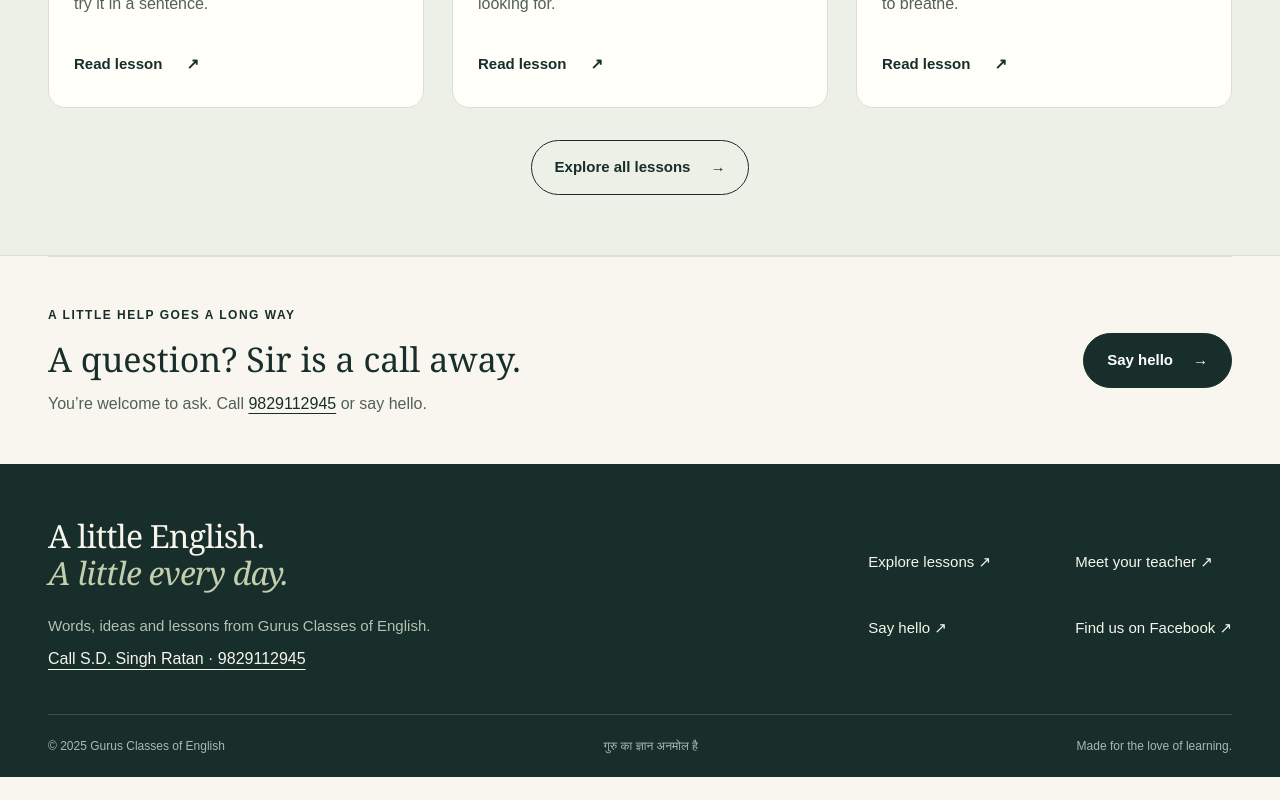
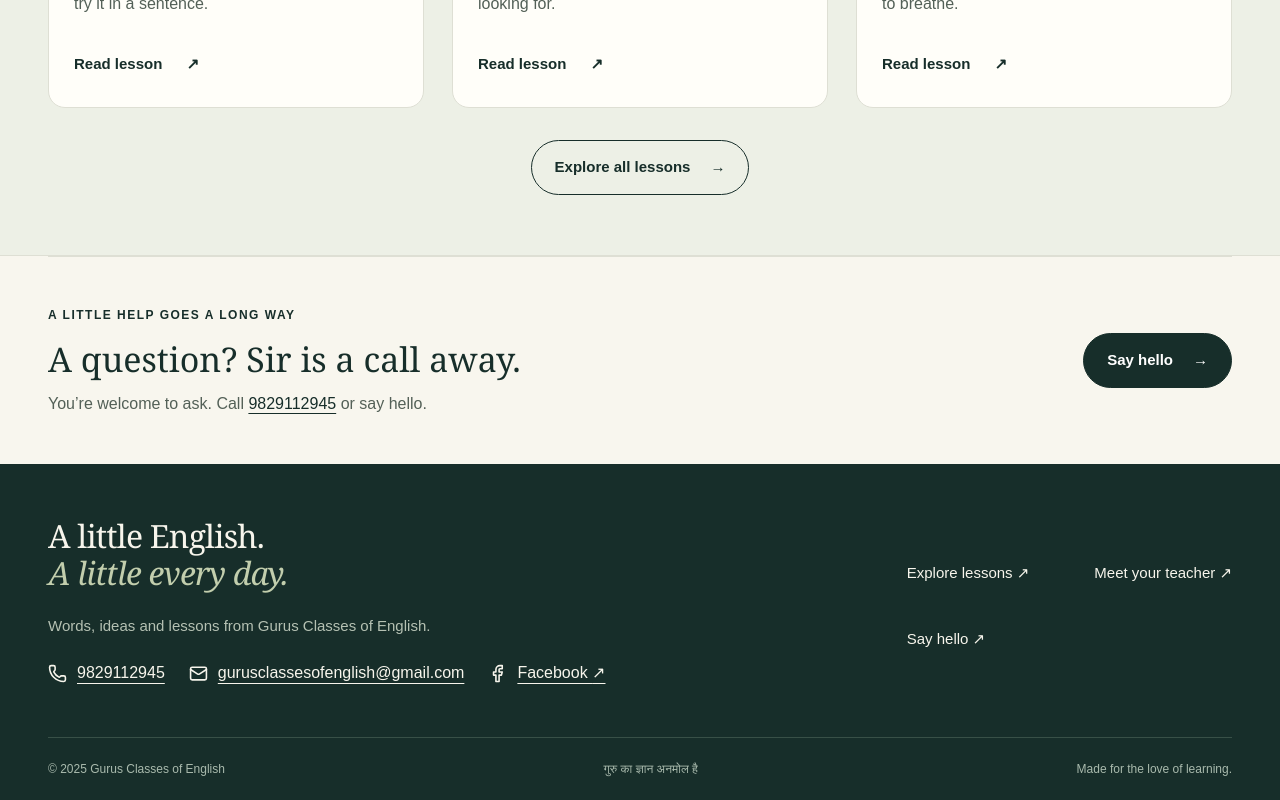
Before and after one commit to riturajratan/gurusclassesofenglish, a Next.js app: page / in a window 1280 px wide. Shown: the part 2524-3324 px from the top of the page. Before the commit the page ends 3301 px from the top, so only its background shows below. Built offline with nearby package versions, Linux system fonts and the light colour scheme; no server answers.

Commit message:
feat: add footer contact and Facebook icons

```diff
--- a/app/learning.css
+++ b/app/learning.css
@@ -44,7 +44,10 @@
 .learning-step p { font-size: 16px; color: var(--muted); line-height: 1.7; margin: 0; }
 .education-invitation { border-top: 1px solid var(--line); }
 .education-invitation p a { color: var(--ink); text-decoration: underline; text-underline-offset: 4px; white-space: nowrap; }
-.footer-phone { display: inline-block; font-size: 16px; line-height: 1.7; margin-top: 6px; text-decoration: underline; text-underline-offset: 5px; }
+.footer-contact { display: flex; flex-wrap: wrap; column-gap: 24px; row-gap: 4px; margin-top: 12px; max-width: 620px; }
+.footer-contact a { display: inline-flex; align-items: center; gap: 10px; min-height: 44px; min-width: 0; font-size: 16px; line-height: 1.6; text-decoration: underline; text-underline-offset: 5px; }
+.footer-contact svg { flex-shrink: 0; }
+.footer-contact span { overflow-wrap: anywhere; }
 .footer-links a { min-height: 44px; display: inline-flex; align-items: center; }
 .practice-card { background: var(--surface); border: 1px solid var(--line); border-radius: 20px; padding: 29px; margin-block: 37px; }
 .practice-heading { display: flex; align-items: center; gap: 16px; }
--- a/components/Footer.tsx
+++ b/components/Footer.tsx
@@ -1,5 +1,6 @@
 import Link from 'next/link';
 import { site } from '@/lib/site';
+import { Facebook, Mail, Phone } from 'lucide-react';
 export default function Footer() {
   return (
     <footer className="site-footer">
@@ -12,15 +13,16 @@ export default function Footer() {
               <em>A little every day.</em>
             </Link>
             <p>Words, ideas and lessons from Gurus Classes of English.</p>
-            <a className="footer-phone" href={`tel:${site.telephone}`}>Call S.D. Singh Ratan · {site.phone}</a>
+            <nav className="footer-contact" aria-label="Contact and social links">
+              <a href={`tel:${site.telephone}`}><Phone size={19} aria-hidden="true" /><span>{site.phone}</span></a>
+              <a href={`mailto:${site.email}`}><Mail size={19} aria-hidden="true" /><span>{site.email}</span></a>
+              <a href={site.facebook} target="_blank" rel="noopener noreferrer"><Facebook size={19} aria-hidden="true" /><span>Facebook <span aria-hidden="true">↗</span></span></a>
+            </nav>
           </div>
           <div className="footer-links">
             <Link href="/blog/">Explore lessons ↗</Link>
             <Link href="/about/">Meet your teacher ↗</Link>
             <Link href="/contact/">Say hello ↗</Link>
-            <a href={site.facebook} target="_blank" rel="noopener noreferrer">
-              Find us on Facebook ↗
-            </a>
           </div>
         </div>
         <div className="footer-bottom">
```
